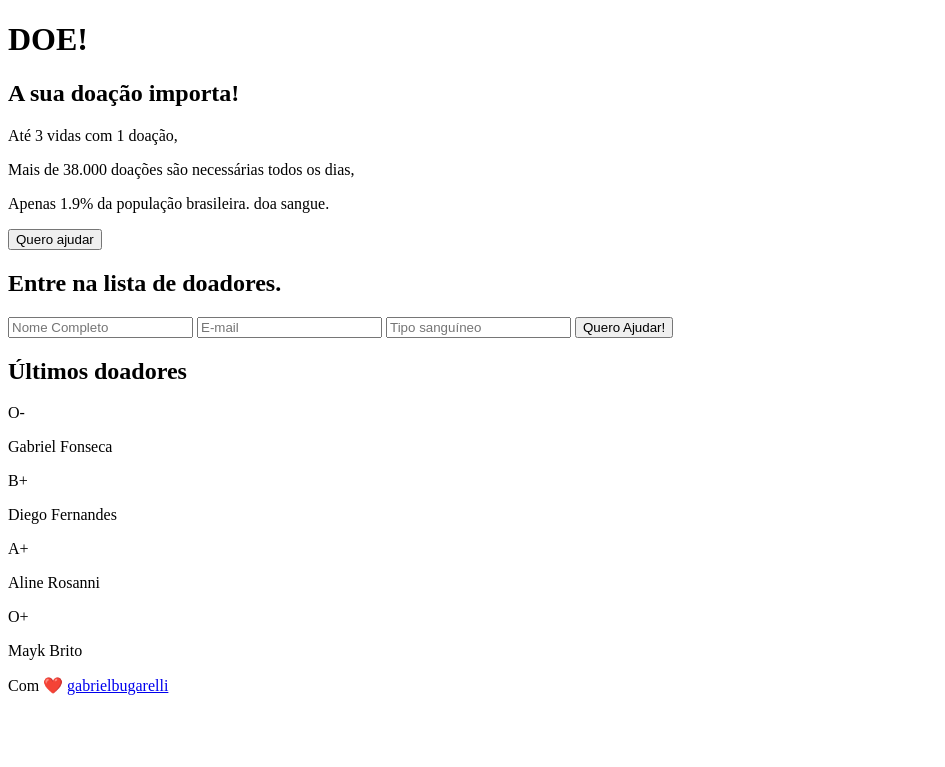
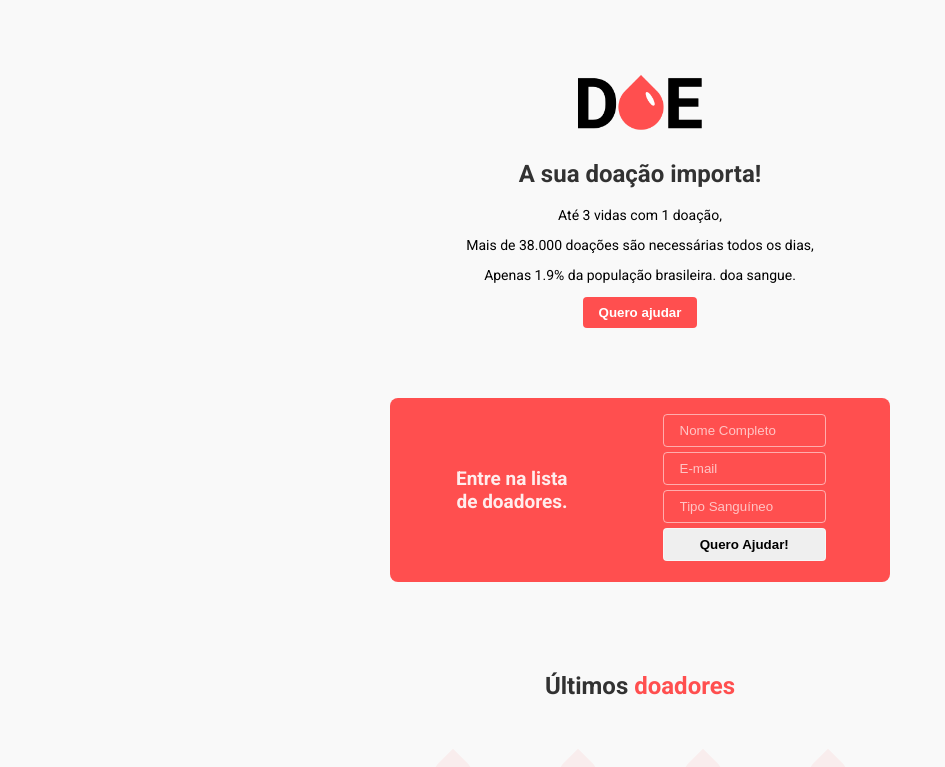
Before and after one commit to gabrielbugarelli/maratonaDev, a plain HTML site: page index.html in a window 1280 px wide. Both pictures are taken after a click on the button "Quero ajudar". Shown: the top 767 px of the page, without its empty margins (0-945 px from the left). Drawn offline with Linux system fonts and the light colour scheme.

Commit message:
Desenvolvimento do front-end

```diff
--- /dev/null
+++ b/css/style.css
@@ -0,0 +1,161 @@
+/*ALINHAMENTOS, ESPAÇAMENTOS,
+LARGURAS E ALTURAS.*/
+*{
+    box-sizing: border-box;
+}
+
+html, body{
+    margin: 0;
+}
+
+h1, h2{
+    color:#000000cc;
+}
+
+body{
+    display: flex;
+    flex-direction: column;
+    height: 100vh;
+
+    /*Fontes*/
+    font-family: 'Roboto', sans-serif;
+
+    background-color: #f9f9f9;
+}
+
+header, main, footer{
+    text-align: center;
+}
+
+main h2 span{
+    color: #ff4f4f;
+}
+
+header p{
+    font-size: 14px;
+}
+
+header, .form, main{
+    margin: 0 auto 70px;
+    max-width: 500px;
+    width: 90%;
+}
+
+header button{
+    padding: 8px 16px;
+    border-radius: 4px;
+    border: 1px red solid;
+
+    background-color: #ff4f4f;
+    color: white;
+    font-weight: bold;
+    border: none;
+}
+
+.logo{
+    width: 150px;
+    margin-top: 70px;
+}
+
+header h1, main h2{
+    margin-bottom: 70px;
+}
+
+.form h2{
+    text-align: right;
+    font-size: 19px;
+    margin-right: 50px;
+    color:rgba(255, 255, 255, 0.897);
+}
+
+section.form{
+    display: grid;
+    grid-template-columns: 1fr 1fr;
+    grid-gap: 45px;
+    align-items:center;
+    border-radius: 8px;
+
+    background-color: #ff4f4f;
+    padding: 16px 64px;
+}
+
+form input, form button{
+    width: 100%;
+    margin-bottom: 5px;
+
+    padding: 8px 16px;
+
+    box-sizing: border-box;
+    border: 1px #ffffff88 solid;
+    border-radius: 4px;
+}
+
+form input{
+    background-color: transparent;
+}
+form input::placeholder{
+    color:#ffffffaa;
+}
+
+form button{
+    font-weight: bold;
+}
+
+
+main .donors{
+    display: grid;
+    grid-template-columns: 1fr 1fr 1fr 1fr;
+}
+
+.blood{
+    color: #ff4f4f;
+    font-weight: bold;
+    font-size: 12px;
+
+    display: flex;
+    align-items: center;
+    justify-content:center;
+
+    position: relative;
+
+}
+
+.blood::before{
+    content: "";
+    background-color: #ff4f4f11;
+
+    width: 40px;
+    height: 40px;
+
+    position: absolute;
+
+    /*Estilo da Gotinha*/
+    border-radius: 50%;
+    border-top-right-radius:0;
+
+    transform: rotate(-45deg);
+
+}
+.donor p{
+    margin-top: 24px;
+    font-size: 14px;
+}
+
+footer{
+    margin-top: auto;
+    padding: 16px;
+    border: 1px #eee solid;
+}
+
+/*Script Javascript*/
+
+section.form{
+    transition: all 300ms;
+}
+
+section.form.hide{
+    opacity: 0;
+    visibility: hidden;
+    height: 0;
+    margin-top: -70px;
+}
--- a/index.html
+++ b/index.html
@@ -2,11 +2,13 @@
 
 <head>
 	<title>Doe Sangue, doe vida!</title>
+	<link rel="stylesheet" href="/css/style.css">
+	<link href="https://fonts.googleapis.com/css?family=Roboto:400,700&display=swap" rel="stylesheet">
 </head>
 
 <body>
 	<header>
-		<h1>DOE!</h1>
+		<img class="logo" src="./MaratonaDev3/logo.png" alt="DOE">
 		<h2>A sua doação importa!</h2>
 		<p>Até 3 vidas com 1 doação,</p>
 		<p>Mais de 38.000 doações são necessárias todos os dias,</p>
@@ -14,19 +16,18 @@
 		<button>Quero ajudar</button>
 	</header>
 
-	<sectio class="form">
+	<section class="form hide">
+		<h2>Entre na lista de doadores.</h2>
 		<form action="/">
-			<h2>Entre na lista de doadores.</h2>
 			<input type="text" name="name" placeholder="Nome Completo">
 			<input type="email" name="email" placeholder="E-mail">
-			<input type="text" name="blood" placeholder="Tipo sanguíneo">
+			<input type="text" name="blood" placeholder="Tipo Sanguíneo">
 			<button>Quero Ajudar!</button>
-
 		</form>
-	</sectio>
+	</section>
 
 	<main>
-		<h2>Últimos doadores</h2>
+		<h2>Últimos <span>doadores</span></h2>
 
 		<section class="donors">
 			<div class="donor">
@@ -54,4 +55,6 @@
 
 	<footer>Com ❤️ <a href="https://github.com/gabrielbugarelli" target="_blank">gabrielbugarelli</a> </footer>
 
+	<script src="script.js"></script>
+
 </body>
--- /dev/null
+++ b/script.js
@@ -0,0 +1,7 @@
+document
+    .querySelector( 'header button' )
+    .addEventListener( "click", function () {
+        document
+            .querySelector( '.form' )
+            .classList.toggle( 'hide' )
+    } )
```
Also changed, not shown: MaratonaDev3/Wallpapers/Wallpaper MaratonaDev 3 - 1440x900.png (added), MaratonaDev3/Wallpapers/Wallpaper MaratonaDev 3 - 1920x1080.png (added), MaratonaDev3/Wallpapers/Wallpaper MaratonaDev 3 - 2560x1080.png (added), MaratonaDev3/Wallpapers/Wallpaper MaratonaDev 3 - Mobile.png (added), MaratonaDev3/logo.png (added), 2 other files.
